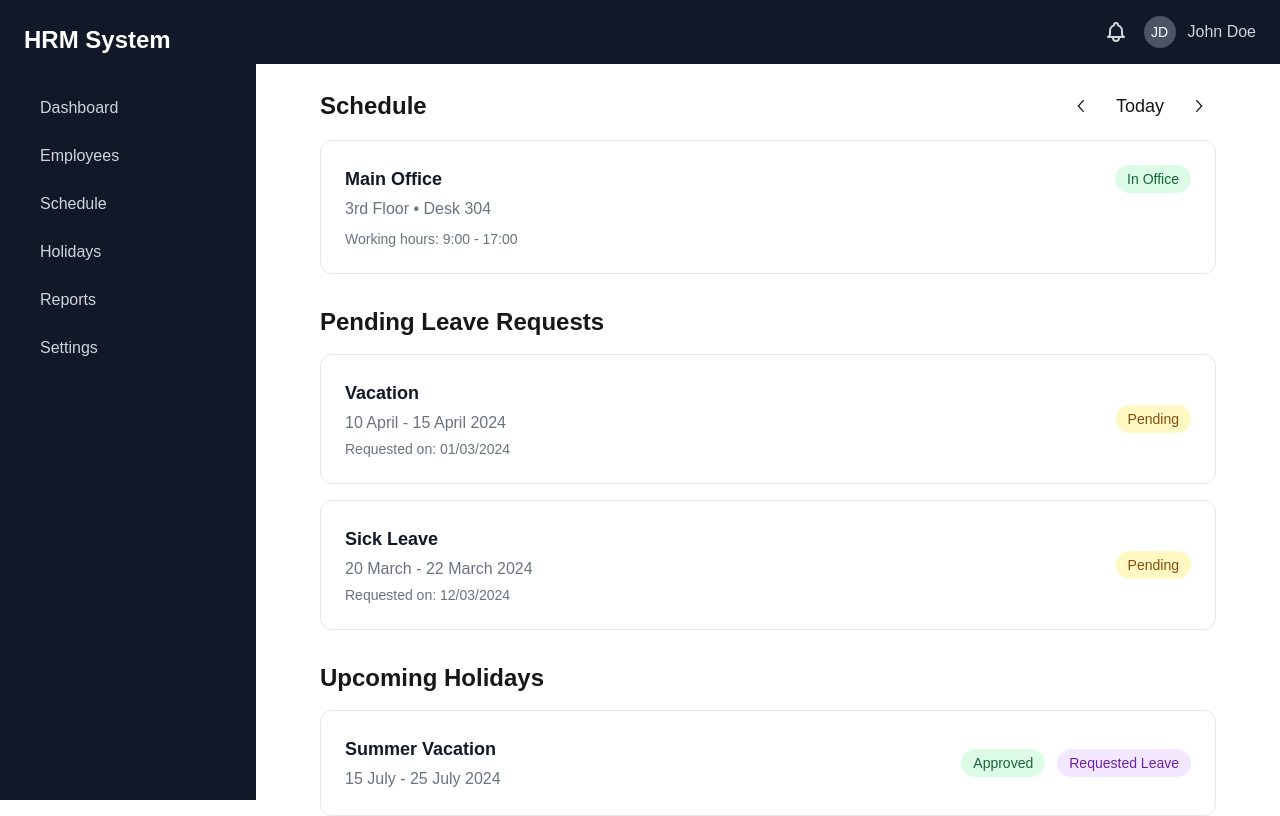
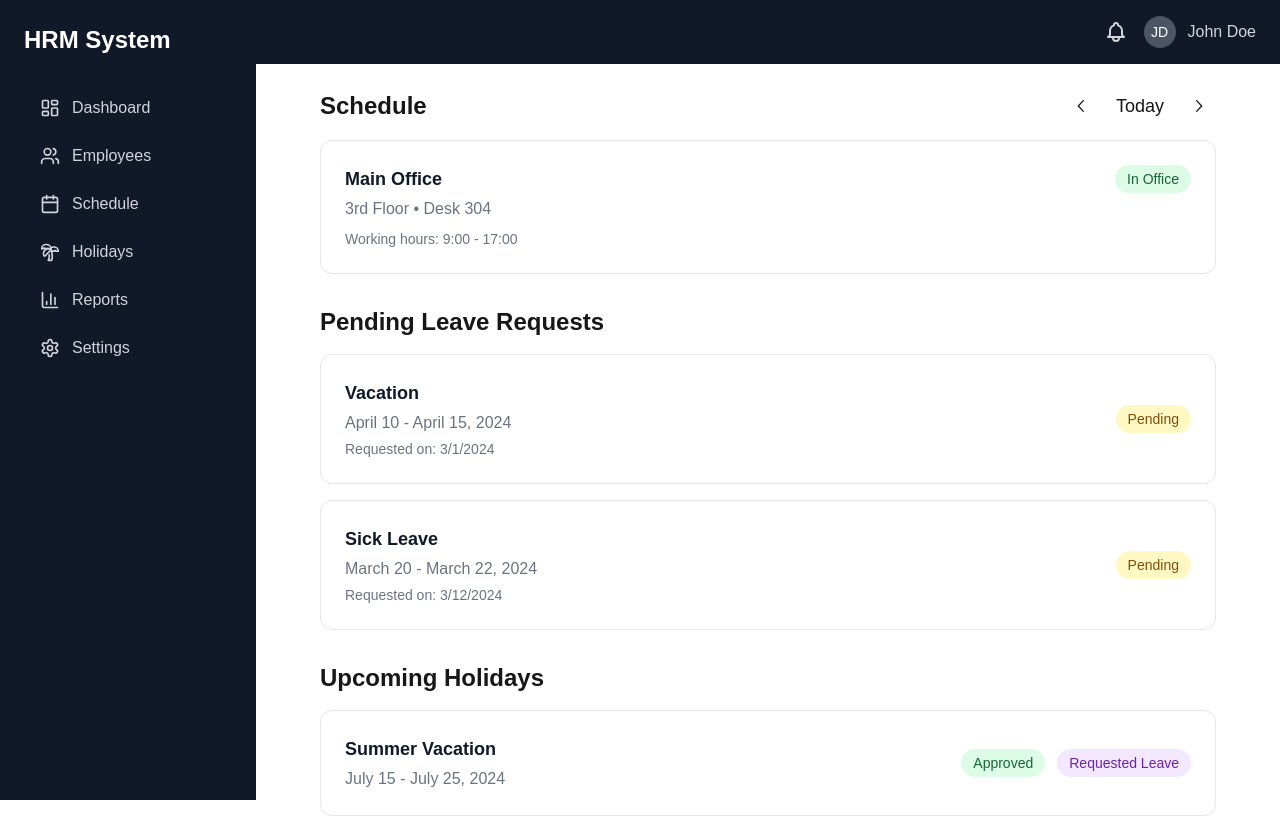
Before and after one commit to szbence7/hrm, a Next.js app: page /employee in a window 1280 px wide. Shown: the top 816 px of the page. Built offline with nearby package versions, Linux system fonts and the light colour scheme.

Commit message:
Icons in the menu

```diff
--- a/src/app/employee/page.tsx
+++ b/src/app/employee/page.tsx
@@ -115,8 +115,8 @@ export default function EmployeeDashboard() {
   // Add a date formatting helper function
   const formatDate = (dateString: string, options: Intl.DateTimeFormatOptions) => {
     const date = new Date(dateString);
-    // Use en-GB for consistent date formatting
-    return date.toLocaleDateString('en-GB', options);
+    // Use en-US for consistent date formatting across all components
+    return date.toLocaleDateString('en-US', options);
   };
 
   const getDateLabel = (date: Date) => {
@@ -134,10 +134,11 @@ export default function EmployeeDashboard() {
     if (diffDays === 1) return 'Tomorrow';
     if (diffDays === -1) return 'Yesterday';
 
-    return selectedDay.toLocaleDateString('en-GB', {
+    return formatDate(selectedDay.toISOString(), {
       weekday: 'long',
       month: 'long',
       day: 'numeric',
+      year: 'numeric'
     });
   };
 
--- a/src/components/Sidebar.tsx
+++ b/src/components/Sidebar.tsx
@@ -3,14 +3,22 @@
 import * as NavigationMenu from '@radix-ui/react-navigation-menu';
 import Link from 'next/link';
 import { usePathname } from 'next/navigation';
+import {
+  LayoutDashboard,
+  Users,
+  Calendar,
+  Palmtree,
+  BarChart3,
+  Settings
+} from 'lucide-react';
 
 const navigationItems = [
-  { name: 'Dashboard', href: '/dashboard' },
-  { name: 'Employees', href: '/employees' },
-  { name: 'Schedule', href: '/schedule' },
-  { name: 'Holidays', href: '/holidays' },
-  { name: 'Reports', href: '/reports' },
-  { name: 'Settings', href: '/settings' },
+  { name: 'Dashboard', href: '/dashboard', icon: LayoutDashboard },
+  { name: 'Employees', href: '/employees', icon: Users },
+  { name: 'Schedule', href: '/schedule', icon: Calendar },
+  { name: 'Holidays', href: '/holidays', icon: Palmtree },
+  { name: 'Reports', href: '/reports', icon: BarChart3 },
+  { name: 'Settings', href: '/settings', icon: Settings },
 ];
 
 export default function Sidebar() {
@@ -47,12 +55,13 @@ export default function Sidebar() {
                 <NavigationMenu.Item key={item.href}>
                   <Link
                     href={item.href}
-                    className={`block px-4 py-2 rounded-lg transition-colors ${
+                    className={`flex items-center px-4 py-2 rounded-lg transition-colors ${
                       pathname === item.href
                         ? 'bg-blue-600 text-white'
                         : 'text-gray-300 hover:bg-gray-800 dark:hover:bg-gray-900'
                     }`}
                   >
+                    <item.icon className="w-5 h-5 mr-3" />
                     {item.name}
                   </Link>
                 </NavigationMenu.Item>
```
